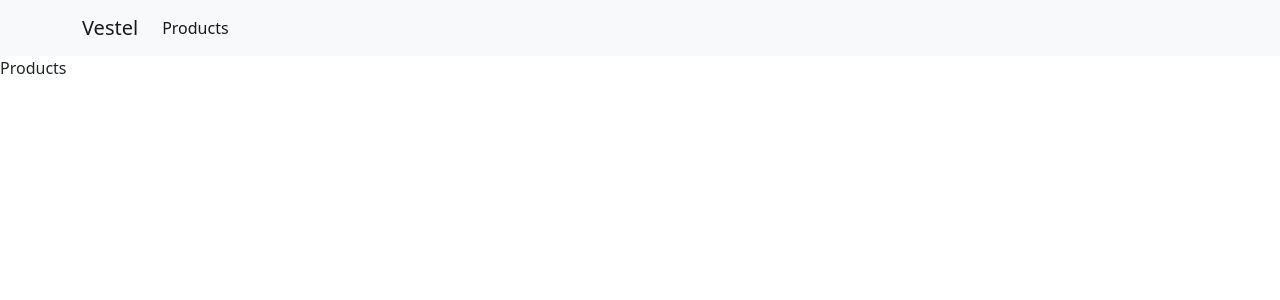
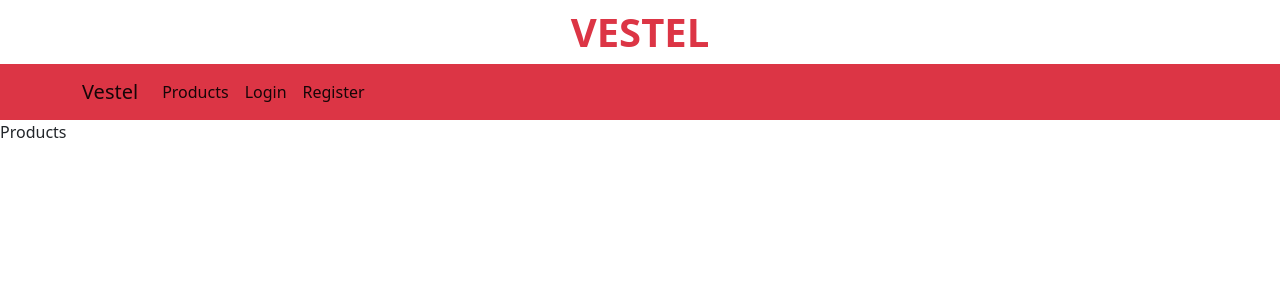
Before and after one commit to clkaley/e-commerce, a React (Create React App) app: page /products in a window 1280 px wide. Shown: the top 300 px of the page. Built offline with nearby package versions, Linux system fonts and the light colour scheme.

Commit message:
changed Navbar component

```diff
--- a/src/components/Navbar.js
+++ b/src/components/Navbar.js
@@ -1,10 +1,13 @@
 import React from "react";
 import { Link } from "react-router-dom";
-
+import './style.css'
 function Navbar() {
   return (
     <div>
-       <nav className="navbar navbar-expand-lg bg-light">
+      <h1 className="brand-title m-2">
+        VESTEL
+      </h1>
+       <nav className="navbar navbar-expand-lg ">
         <div className="container">
           <Link className="navbar-brand" to="/">
            Vestel
@@ -19,6 +22,22 @@
                 to='products'
                 className="nav-link active" aria-current="page" href="#">
                   Products
+
+                </Link>
+              </li>
+              <li className="nav-item">
+                <Link
+                to='products'
+                className="nav-link active" aria-current="page" href="#">
+                  Login
+
+                </Link>
+              </li>
+              <li className="nav-item">
+                <Link
+                to='products'
+                className="nav-link active" aria-current="page" href="#">
+                  Register
 
                 </Link>
               </li>
--- /dev/null
+++ b/src/components/style.css
@@ -0,0 +1,9 @@
+.brand-title{
+    color: #dc3545;
+    text-align: center;
+    font-weight: bold;
+}
+
+.navbar{
+    background-color:  #dc3545;
+}
```
